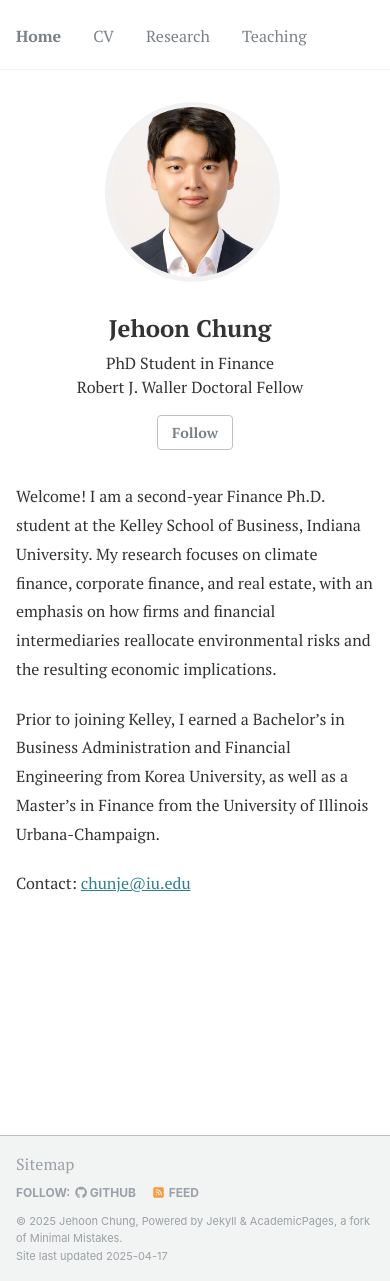
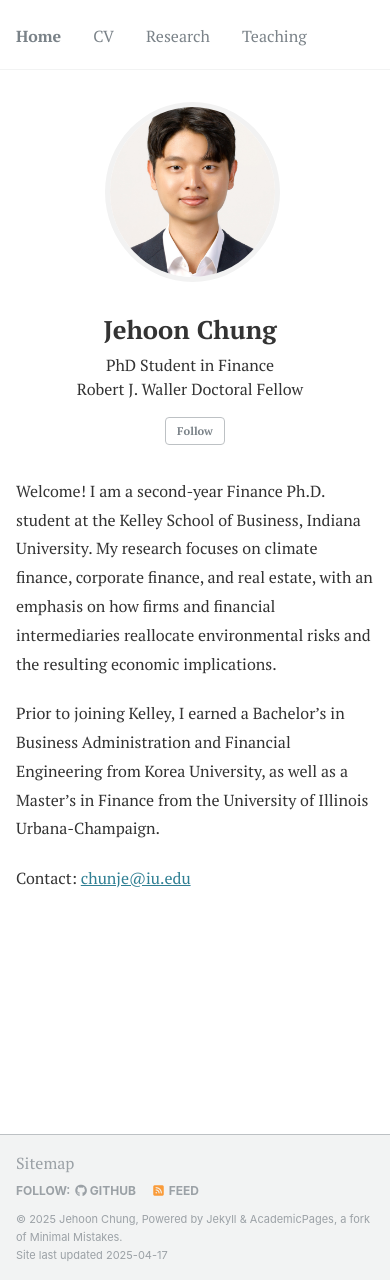
Before and after one commit to JehoonChung/jehoonchung.github.io, a Jekyll site: the page built from _pages/about.md, in a window 390 px wide and 1281 px high. Built offline with Jekyll 4.4.1, drawn with Linux system fonts in a browser that asks for light colours.

Commit message:
Update _custom.scss

```diff
--- a/_sass/_custom.scss
+++ b/_sass/_custom.scss
@@ -58,7 +58,7 @@
 
     .author__name {
       margin-bottom: 0.5rem !important;
-      font-size: 1.5rem !important; /* Increased from 2rem */
+      font-size: 1.6rem !important; /* Increased from 2rem */
     }
 
     .author__bio {
@@ -81,7 +81,7 @@
       margin: 0 auto 1rem !important;
       width: auto !important;
       order: -1 !important;
-      font-size: 0.9rem !important; /* Slightly larger button text */
+      font-size: 0.7rem !important; /* Slightly larger button text */
     }
 
     .social-icons {
```
